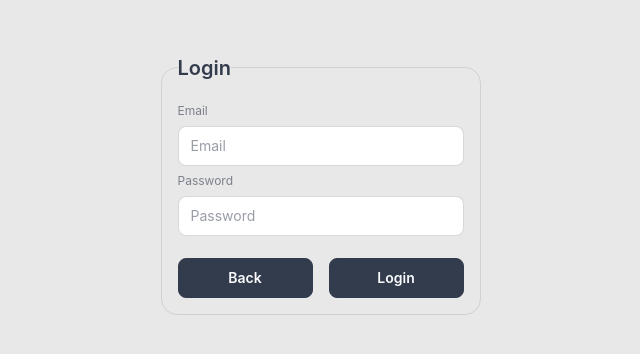
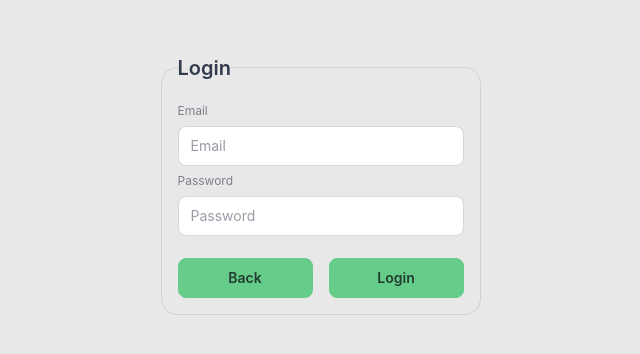
Before and after one commit to apriantoz/jadwl, a React (Vite) app: page /login in a window 1280 px wide. Shown: the part 220-574 px from the top of the page, without its empty margins (312-952 px from the left). Built offline with nearby package versions, Linux system fonts and the light colour scheme; no server answers.

Commit message:
style(login): update action button styles to primary

```diff
--- a/src/pages/LoginPage.tsx
+++ b/src/pages/LoginPage.tsx
@@ -16,7 +16,6 @@ function LoginPage() {
     try {
       const data = await loginWithEmail(email, password);
       console.log("Login berhasil:", data);
-      // Arahkan ke dashboard, misal:
       window.location.href = "/dashboard";
     } catch (error: any) {
       setErrorMessage(error.message);
@@ -56,12 +55,12 @@ function LoginPage() {
           />
 
           <div className="grid grid-cols-2 gap-4">
-            <Link to="/" className="btn btn-neutral mt-4 w-full">
+            <Link to="/" className="btn btn-primary mt-4 w-full">
               Back
             </Link>
             <button
               type="submit"
-              className="btn btn-neutral mt-4 w-full"
+              className="btn btn-primary mt-4 w-full"
               disabled={loading}
             >
               {loading ? (
```
